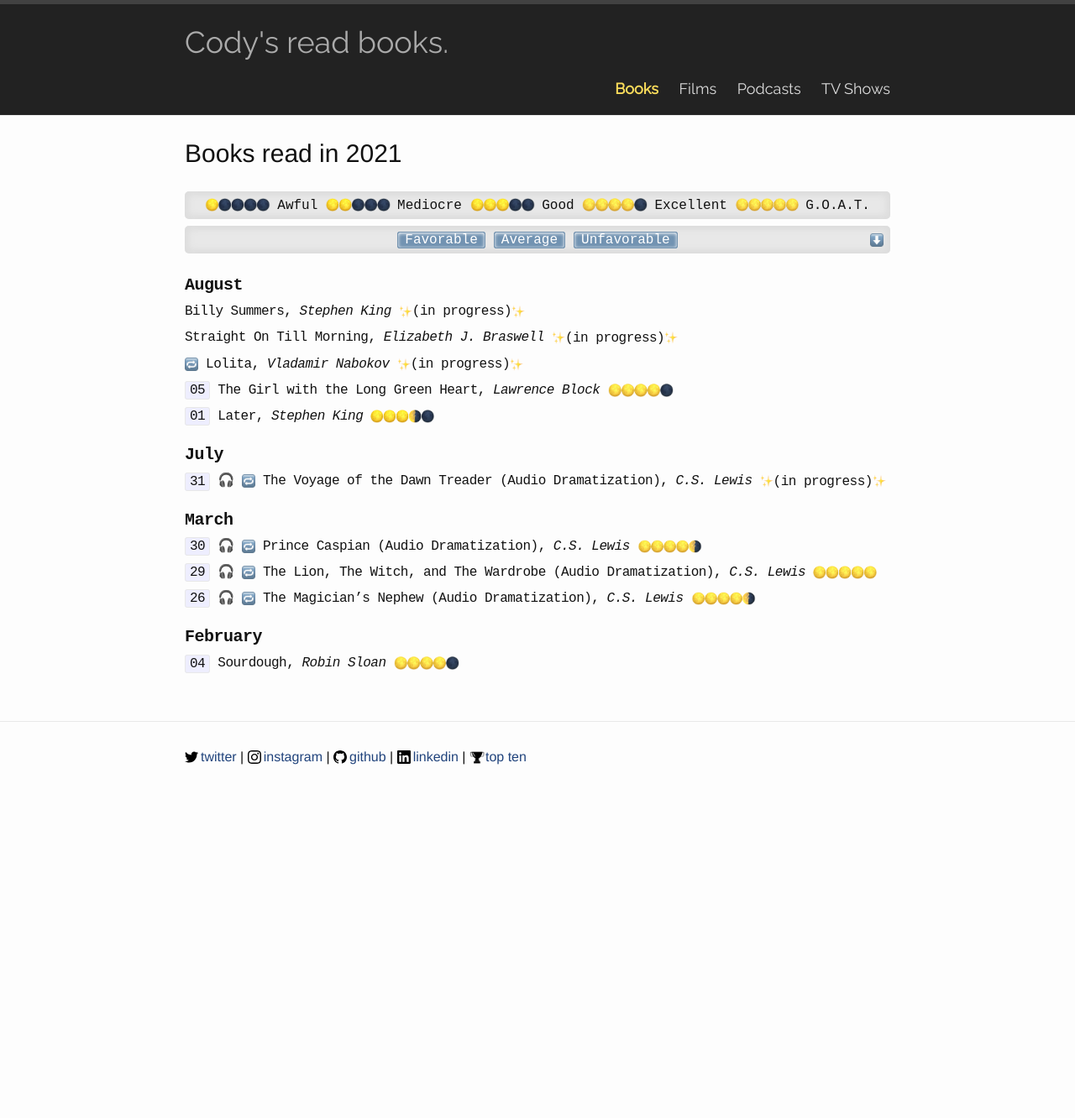
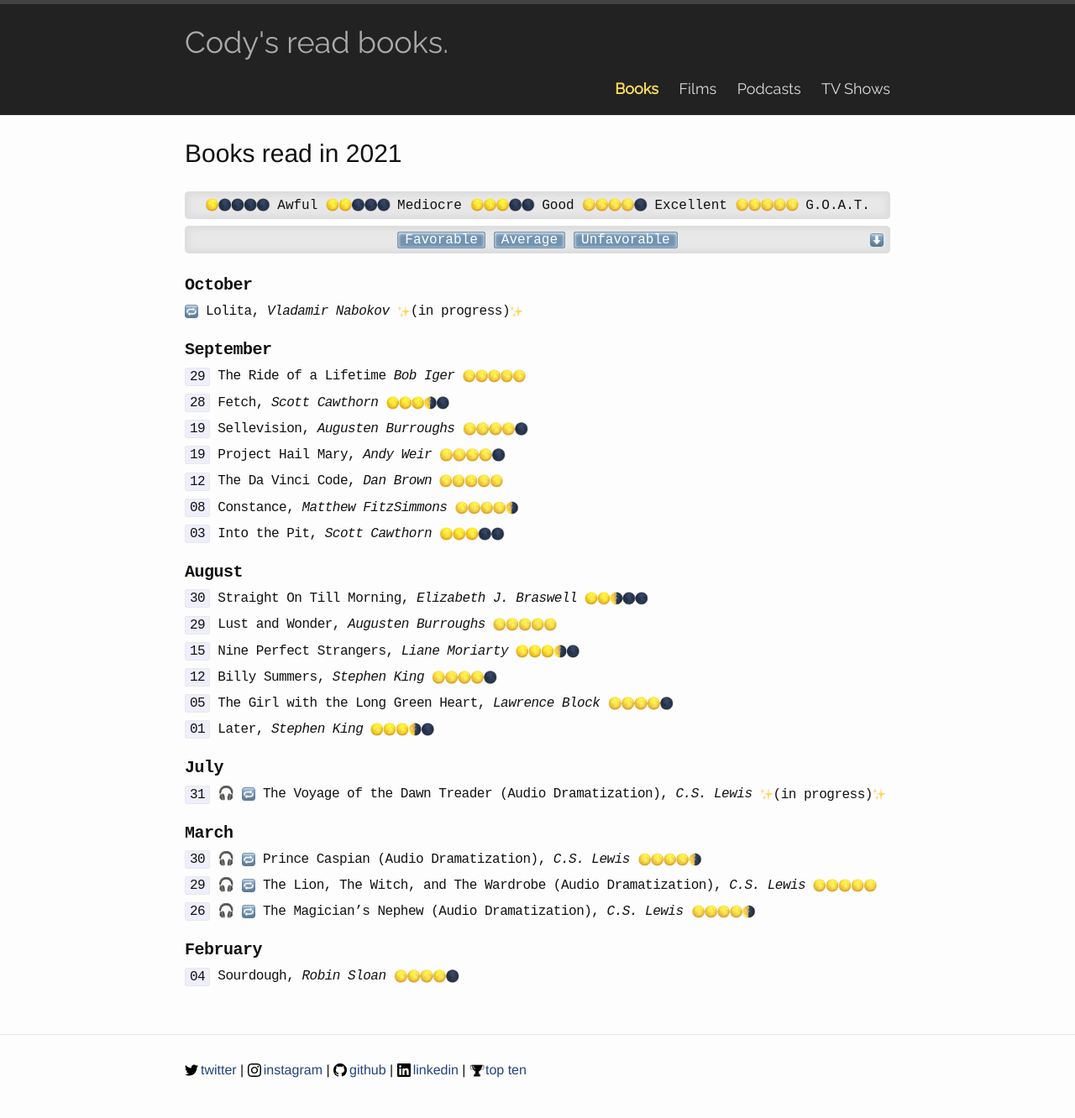
Before and after one commit to codydalerodgers/personal-blog, a Jekyll site: the page built from _books/2021.md, in a window 1280 px wide. Shown: the whole page at 84% size. Built offline with Jekyll 4.4.1, drawn with Linux system fonts in a browser that asks for light colours; before the commit the page ends 959 px from its top, so only the background shows below that.

Commit message:
09/29 updates

```diff
--- a/_books/2021.md
+++ b/_books/2021.md
@@ -4,12 +4,32 @@
 title: Books read in 2021
 category: books
 ---
+## October
+{{ site.rw }} Lolita, _Vladamir Nabokov_ {{ site.ip }}
+
+## September
+`29` The Ride of a Lifetime _Bob Iger_ {{ site.r5 }}
+
+`28` Fetch, _Scott Cawthorn_ {{ site.r35 }}
+
+`19` Sellevision, _Augusten Burroughs_ {{ site.r4 }}
+
+`19` Project Hail Mary, _Andy Weir_ {{ site.r4 }}
+
+`12` The Da Vinci Code, _Dan Brown_ {{ site.r5 }}
+
+`08` Constance, _Matthew FitzSimmons_ {{ site.r45 }}
+
+`03` Into the Pit, _Scott Cawthorn_ {{ site.r3 }}
+
 ## August
-Billy Summers, _Stephen King_ {{ site.ip }}
+`30` Straight On Till Morning, _Elizabeth J. Braswell_ {{ site.r25 }}
 
-Straight On Till Morning, _Elizabeth J. Braswell_ {{ site.ip }}
+`29` Lust and Wonder, _Augusten Burroughs_ {{ site.r5 }}
 
-{{ site.rw }} Lolita, _Vladamir Nabokov_ {{ site.ip }}
+`15` Nine Perfect Strangers, _Liane Moriarty_ {{ site.r35 }}
+
+`12` Billy Summers, _Stephen King_ {{ site.r4 }}
 
 `05` The Girl with the Long Green Heart, _Lawrence Block_ {{ site.r4 }}
 
```
Also changed, not shown: _shows/2021.md (+10 -2 lines).
